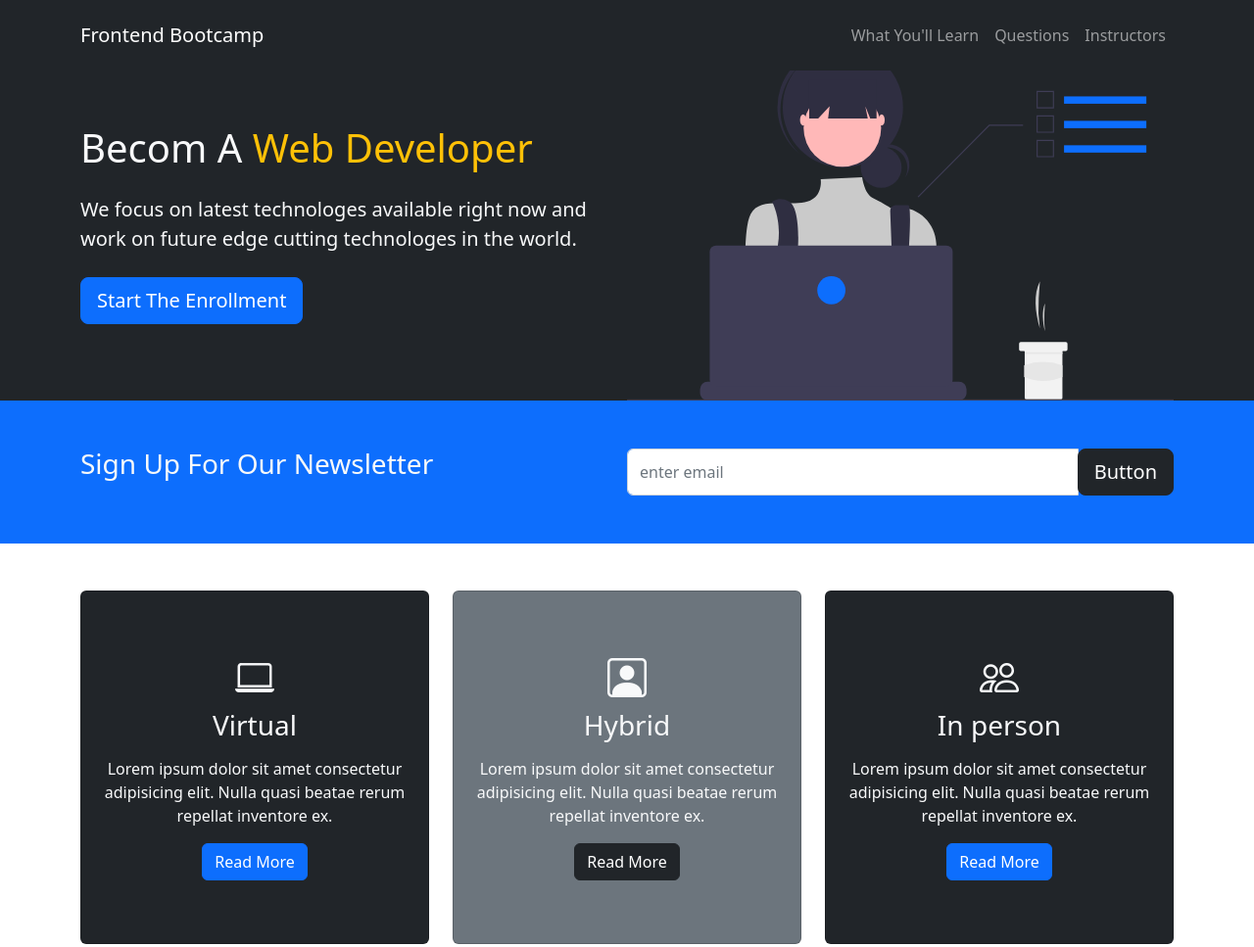
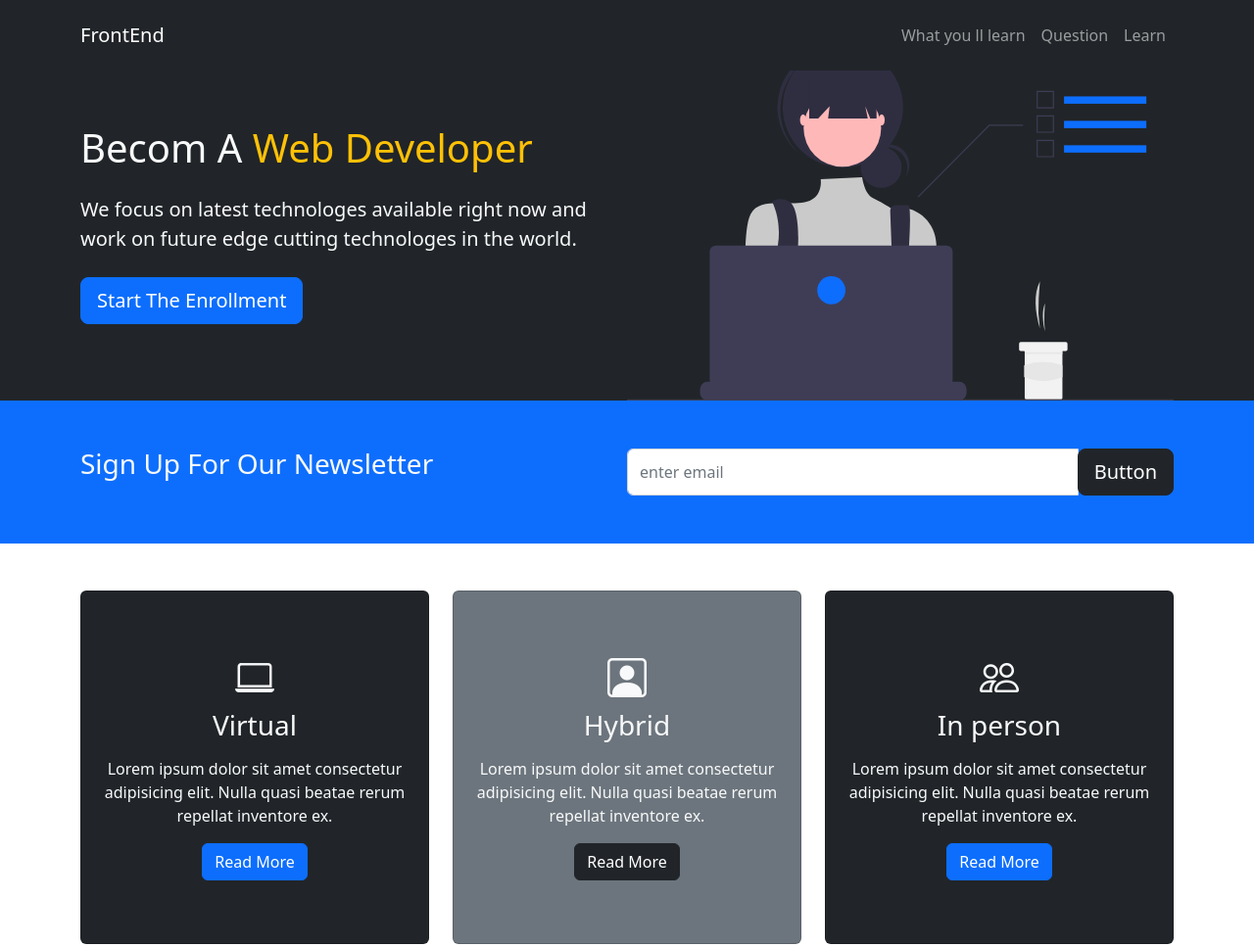
Before and after one commit to MuhammadZohaibAwan/Bootstrap-5-Grids-and-flex-services-website, a plain HTML site: page index.html in a window 1280 px wide. Shown: the top 967 px of the page at 98% size. Drawn offline with nearby package versions, Linux system fonts and the light colour scheme.

Commit message:
Update index.html

```diff
--- a/index.html
+++ b/index.html
@@ -15,35 +15,29 @@
 </head>
 
 <body>
-   <nav class="navbar navbar-expand-lg bg-dark navbar-dark py-3 fixed-top">
+  <div class="nav navbar navbar-expand-lg bg-dark navbar-dark py-3 fixed-top">
     <div class="container">
-        <a href="#" class="navbar-brand">Frontend Bootcamp</a>
+      <a href="#" class="navbar-brand">FrontEnd</a>
 
-        <button
-          class="navbar-toggler"
-          type="button"
-          data-bs-toggle="collapse"
-          data-bs-target="#navmenu"
-        >
-          <span class="navbar-toggler-icon"></span>
+      <button class="navbar-toggler" type="button" data-bs-toggle="collapse" data-bs-target="#navmenu">
+        <span class="navbar-toggler-icon"> </span>
       </button>
 
       <div class="collapse navbar-collapse" id="navmenu">
-          <ul class="navbar-nav ms-auto">
+        <div class="navbar-nav ms-auto">
           <li class="nav-item">
-              <a href="#learn" class="nav-link">What You'll Learn</a>
+            <a href="#learn" class="nav-link">What you ll learn</a>
           </li>
           <li class="nav-item">
-              <a href="#questions" class="nav-link">Questions</a>
+            <a href="#questions" class="nav-link">Question</a>
           </li>
           <li class="nav-item">
-              <a href="#instructors" class="nav-link">Instructors</a>
+            <a href="#learn" class="nav-link">Learn</a>
           </li>
-          </ul>
         </div>
       </div>
-    </nav>
-
+    </div>
+  </div>
 
   <!--showcase-->
   <section class="bg-dark text-light p-5 p-lg-0 pt-lg-5 text-center text-sm-start">
```
Lines whose indentation alone changed are shown as unchanged.
